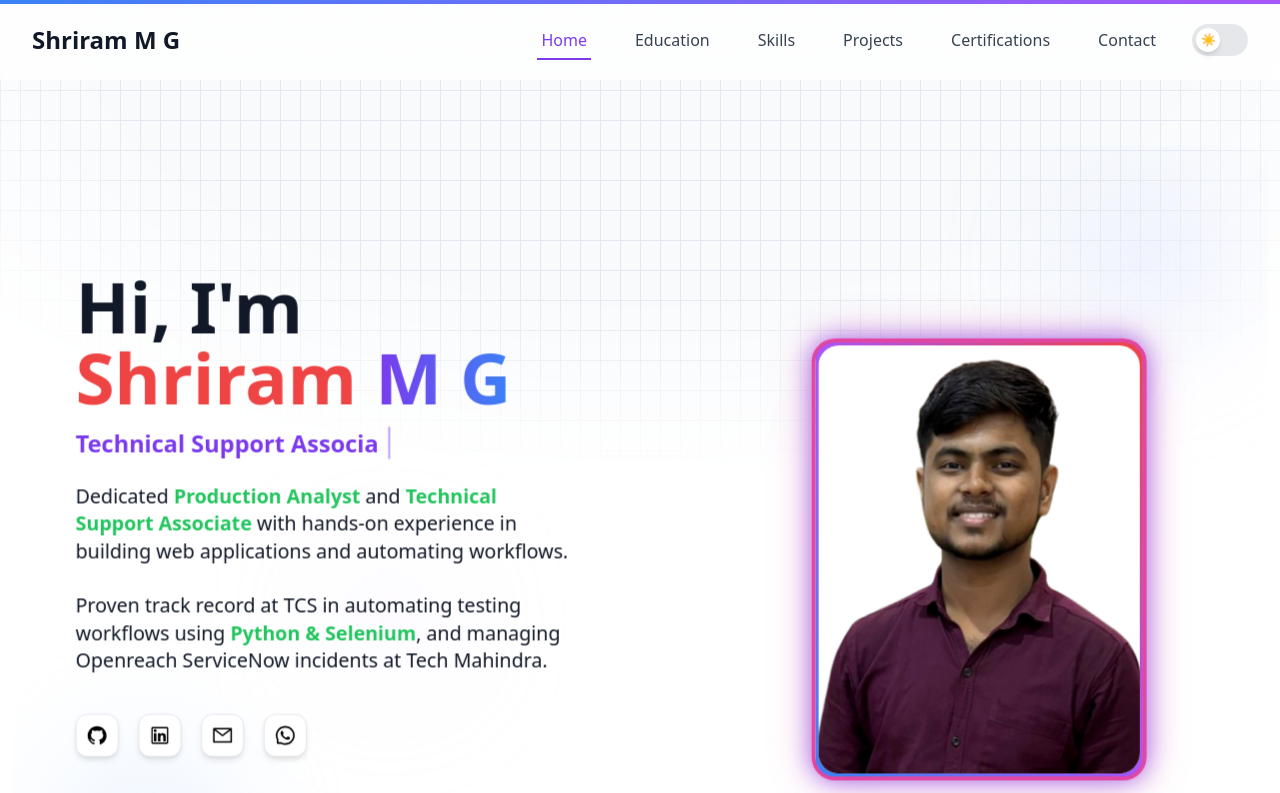
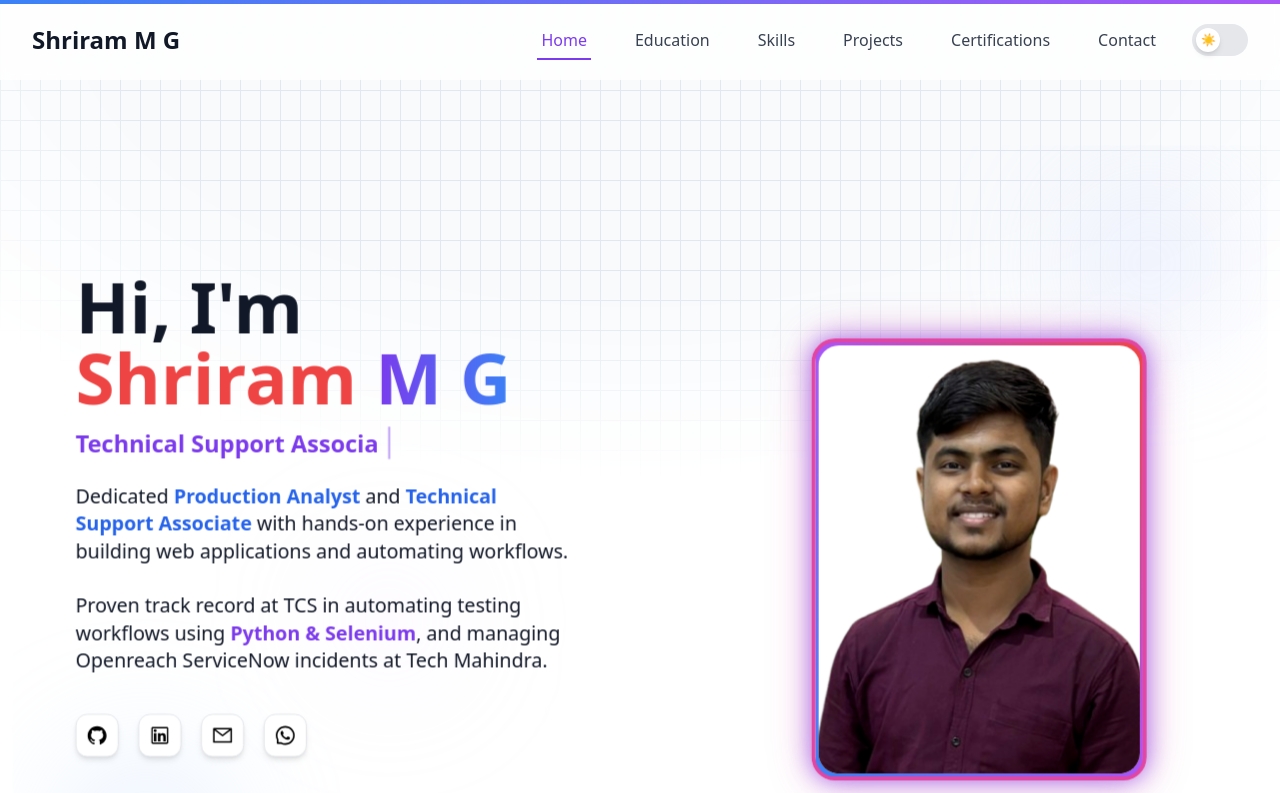
Before and after one commit to ramtechnow/React_portfolio, a React (Create React App) app: page / in a window 1280 px wide. Shown: the top 793 px of the page. Built offline with nearby package versions, Linux system fonts and the light colour scheme.

Commit message:
Harmonize dark theme background grids to deep navy/violet and align description highlights to blue/violet

```diff
--- a/src/App.css
+++ b/src/App.css
@@ -166,15 +166,15 @@ body.theme-light {
   mask-image: radial-gradient(ellipse 70% 60% at 50% 0%, #000 60%, transparent 100%);
 }
 
-/* Dark Theme Pattern (Cyberpunk Animated Grid) */
+/* Dark Theme Pattern (Deep Navy & Violet Grid) */
 .theme-dark .portfolio-bg-pattern {
-  background-color: #050505;
+  background-color: #0b1222;
   background-image:
-    radial-gradient(circle at center, transparent 30%, #000 90%),
-    linear-gradient(rgba(3, 233, 244, 0.1) 1px, transparent 1px),
-    linear-gradient(90deg, rgba(3, 233, 244, 0.1) 1px, transparent 1px),
-    linear-gradient(rgba(217, 3, 244, 0.05) 1px, transparent 1px),
-    linear-gradient(90deg, rgba(217, 3, 244, 0.05) 1px, transparent 1px);
+    radial-gradient(circle at center, transparent 30%, #05080f 90%),
+    linear-gradient(rgba(124, 58, 237, 0.08) 1px, transparent 1px),
+    linear-gradient(90deg, rgba(124, 58, 237, 0.08) 1px, transparent 1px),
+    linear-gradient(rgba(59, 130, 246, 0.04) 1px, transparent 1px),
+    linear-gradient(90deg, rgba(59, 130, 246, 0.04) 1px, transparent 1px);
   background-size:
     100% 100%,
     60px 60px,
--- a/src/components/Hero.js
+++ b/src/components/Hero.js
@@ -42,9 +42,9 @@ export default function Hero({ scrollTo }) {
     subtitle: "I'm a Production Analyst and Tech Support Associate",
     description: (
       <>
-        Dedicated <span className="text-green-500 dark:text-green-450 font-semibold">Production Analyst</span> and <span className="text-green-500 dark:text-green-450 font-semibold">Technical Support Associate</span> with hands-on experience in building web applications and automating workflows.
+        Dedicated <span className="text-blue-600 dark:text-blue-400 font-semibold">Production Analyst</span> and <span className="text-blue-600 dark:text-blue-400 font-semibold">Technical Support Associate</span> with hands-on experience in building web applications and automating workflows.
         <br /><br />
-        Proven track record at TCS in automating testing workflows using <span className="text-green-500 dark:text-green-450 font-semibold">Python & Selenium</span>, and managing Openreach ServiceNow incidents at Tech Mahindra.
+        Proven track record at TCS in automating testing workflows using <span className="text-[#7c3aed] dark:text-[#a78bfa] font-semibold">Python & Selenium</span>, and managing Openreach ServiceNow incidents at Tech Mahindra.
       </>
     ),
     social: {
```
